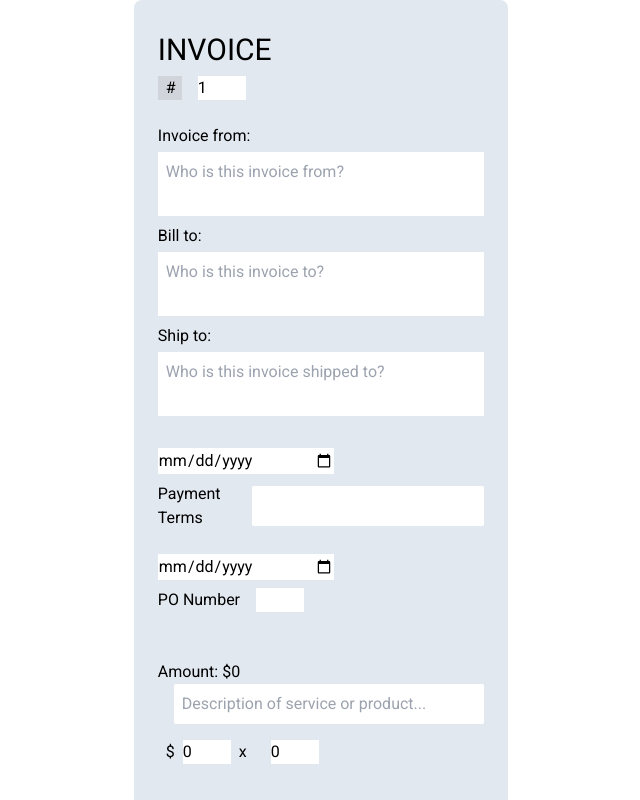
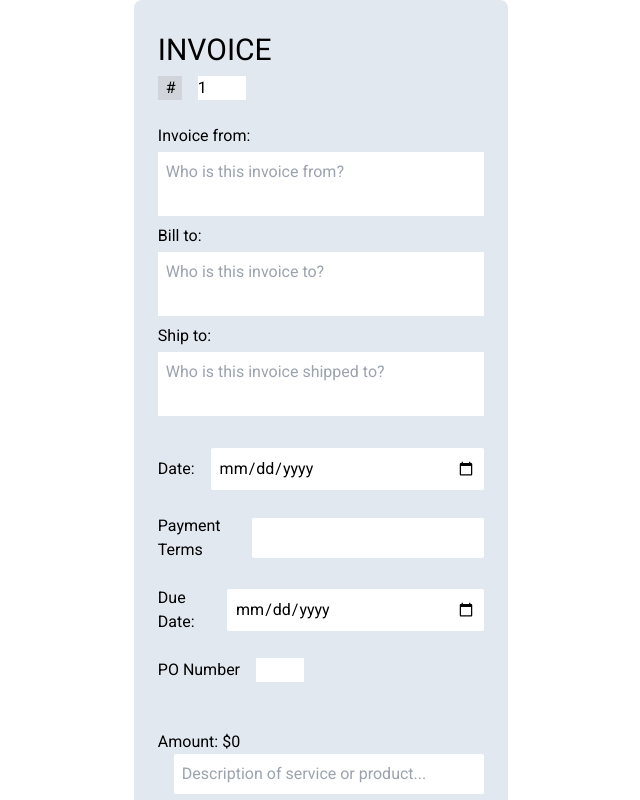
Before and after one commit to igor-pekovic-fe/invoice-generator, a React (Vite) app: page / in a window 1280 px wide. Shown: the top 800 px of the page, without its empty margins (319-959 px from the left). Built offline with nearby package versions, Linux system fonts and the light colour scheme.

Commit message:
Switched to SharedInput for dates

```diff
--- a/src/App.jsx
+++ b/src/App.jsx
@@ -63,11 +63,11 @@ function App() {
           />
         </div>
         <div className="flex flex-col gap-2 mb-8">
-          <input
-            className="w-44"
+          <SharedInput
+            labelText="Date:"
             value={invoiceData.date}
             type="date"
-            onChange={(e) => invoiceData.setValue(e.target.value, "date")}
+            name="date"
           />
           <SharedInput
             labelText={"Payment Terms"}
@@ -75,11 +75,11 @@ function App() {
             value={invoiceData.paymentTerms}
             name={"paymentTerms"}
           />
-          <input
-            className="w-44"
+          <SharedInput
+            labelText="Due Date:"
             value={invoiceData.dueDate}
             type="date"
-            onChange={(e) => invoiceData.setValue(e.target.value, "dueDate")}
+            name="dueDate"
           />
           <SharedInput
             labelText={"PO Number"}
--- a/src/components/SharedInput.jsx
+++ b/src/components/SharedInput.jsx
@@ -20,7 +20,7 @@ function SharedInput({
       <label>{labelText}</label>
       <span>{currency}</span>
       <input
-        className={type === "text" ? "w-full p-2 rounded-sm" : "w-12"}
+        className={type === "number" ? "w-12" : "w-full p-2 rounded-sm"}
         type={type}
         placeholder={placeholderText}
         value={value}
```
